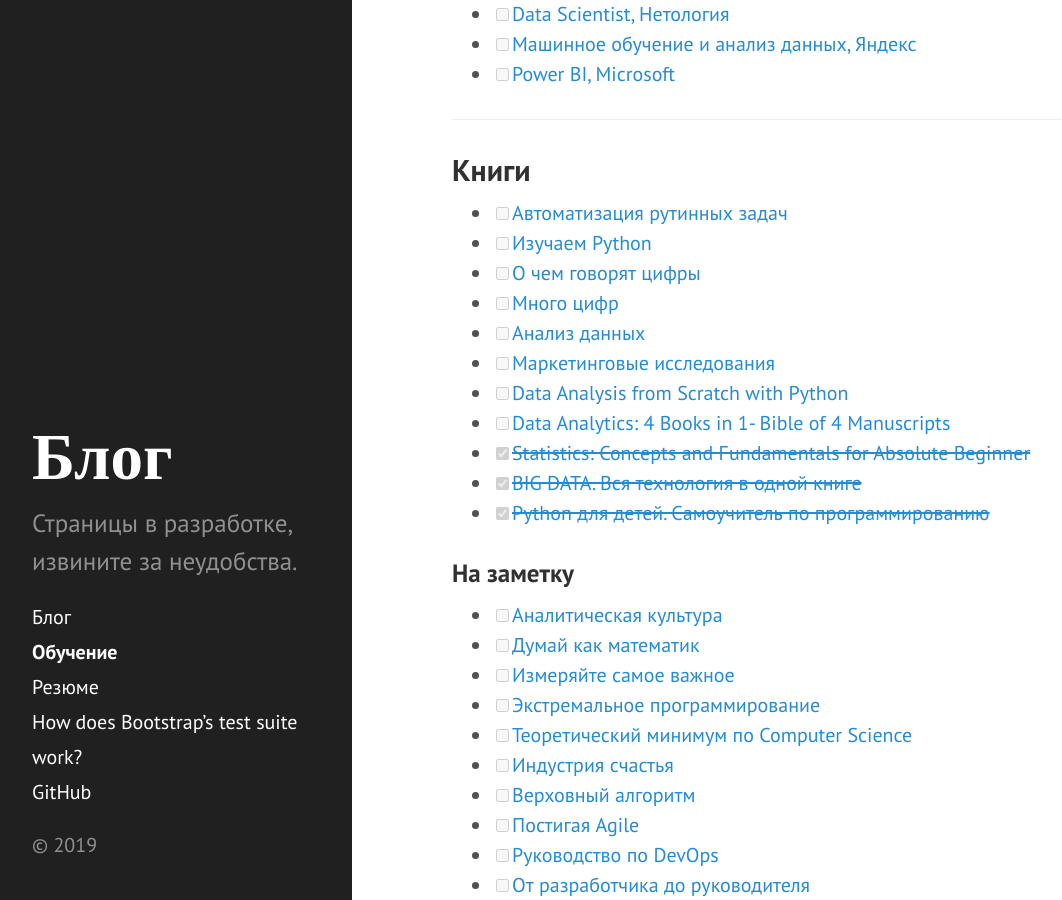
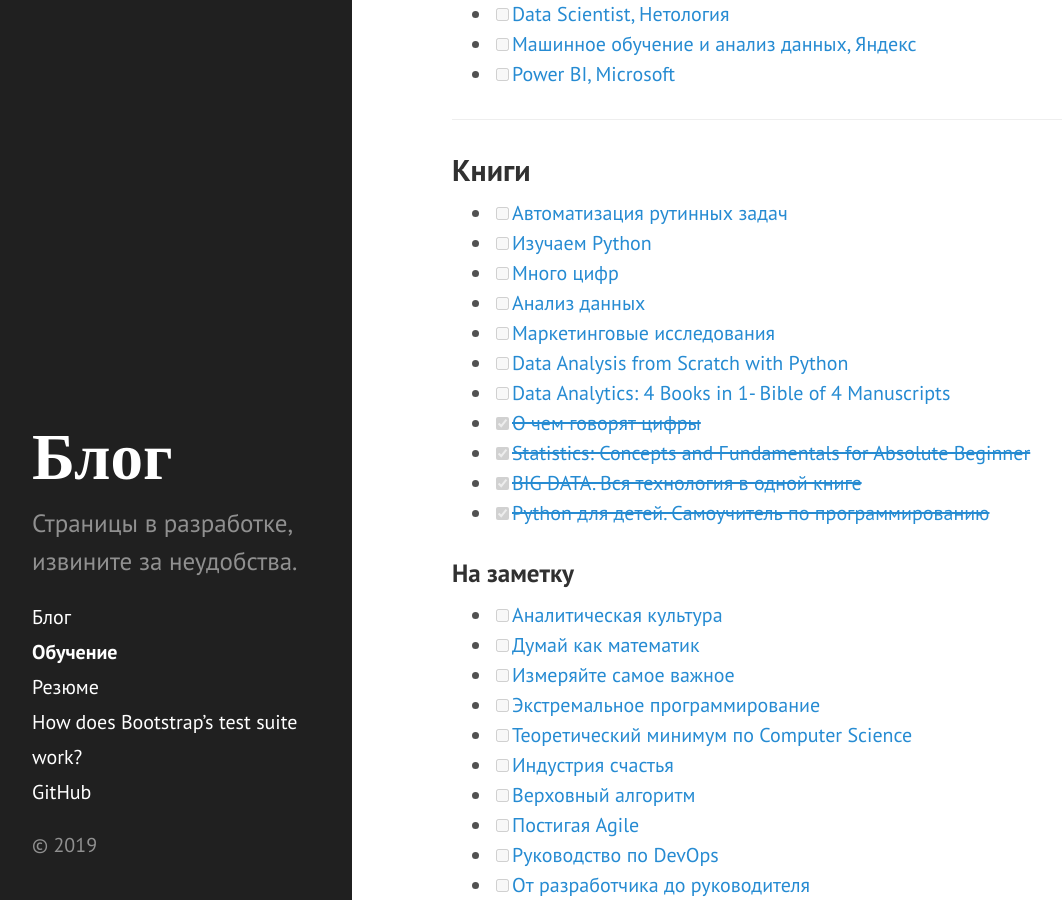
Before and after one commit to Drewleks/about-me, a Jekyll site: the page built from plan.md, in a window 1280 px wide and 900 px high, scrolled down 840 px. Shown: the whole window, without its empty margins (8-1070 px from the left). Built offline with Jekyll 4.4.1, drawn with Linux system fonts in a browser that asks for light colours.

```diff
--- a/plan.md
+++ b/plan.md
@@ -34,12 +34,12 @@ title: Обучение
 ## Книги
 - [ ] [Автоматизация рутинных задач](https://www.ozon.ru/context/detail/id/137673590/)
 - [ ] [Изучаем Python](https://www.ozon.ru/context/detail/id/138132785/)
-- [ ] [О чем говорят цифры](https://www.litres.ru/kim-ho/o-chem-govoryat-cifry-kak-ponimat-i-ispolzovat-dannye/)
 - [ ] [Много цифр](https://www.ozon.ru/context/detail/id/34806852/)
 - [ ] [Анализ данных](https://biblio-online.ru/book/analiz-dannyh-432178)
 - [ ] [Маркетинговые исследования](https://biblio-online.ru/book/marketingovye-issledovaniya-426419)
 - [ ] [Data Analysis from Scratch with Python](https://www.amazon.com/Data-Analysis-Scratch-Python-Visualization-ebook/dp/B07GFQCKNR)
 - [ ] [Data Analytics: 4 Books in 1- Bible of 4 Manuscripts](https://www.amazon.com/gp/product/B07D3RJB2W)
+- [x] [~~О чем говорят цифры~~](https://www.litres.ru/kim-ho/o-chem-govoryat-cifry-kak-ponimat-i-ispolzovat-dannye/)
 - [x] [~~Statistics: Concepts and Fundamentals for Absolute Beginner~~](https://www.amazon.com/gp/product/B07HW1HR3T)
 - [x] [~~BIG DATA. Вся технология в одной книге~~](https://www.litres.ru/andreas-vaygend/big-data-vsya-tehnologiya-v-odnoy-knige/)
 - [x] [~~Python для детей. Самоучитель по программированию~~](https://www.ozon.ru/context/detail/id/140025249/)
```
